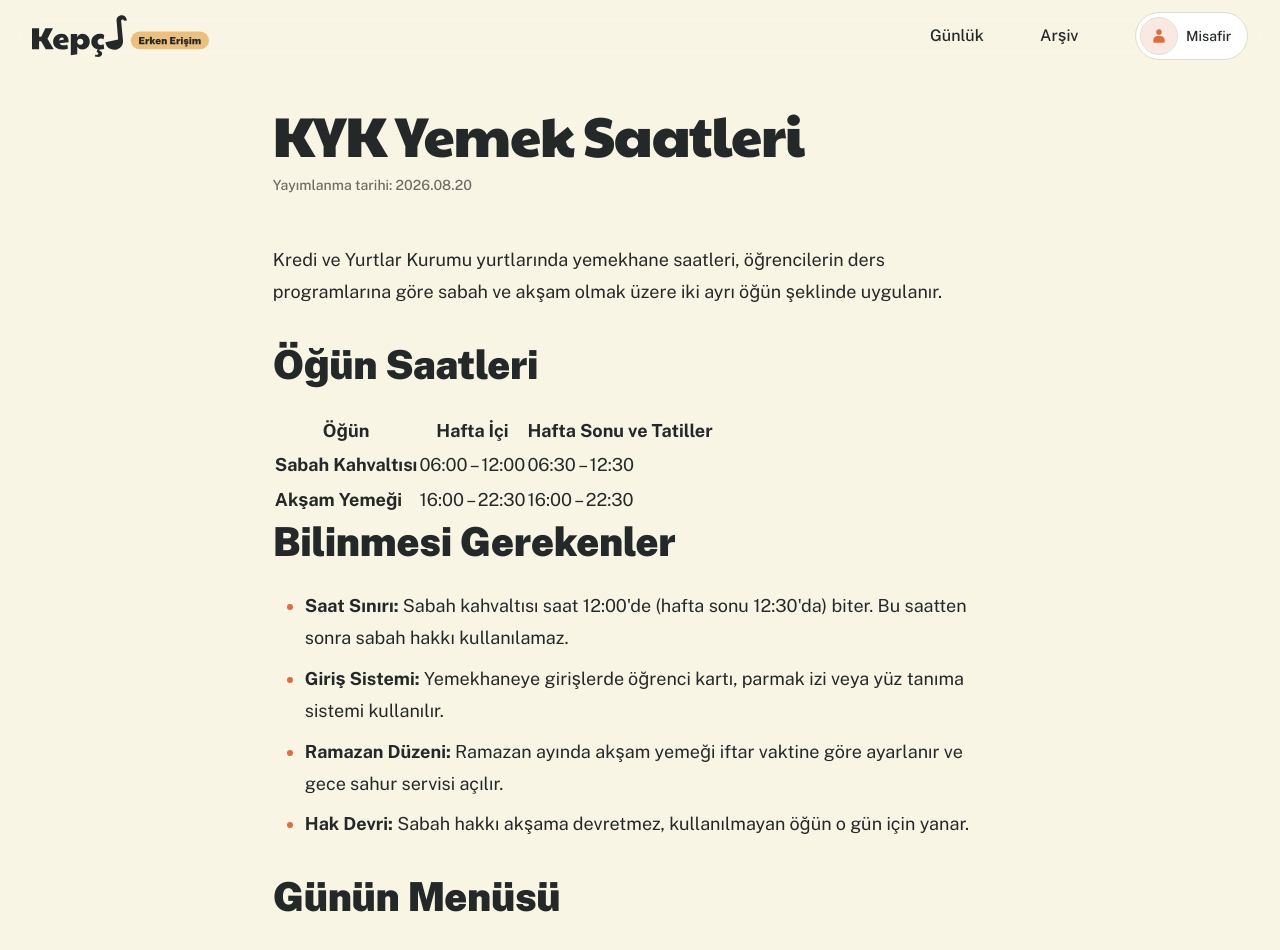
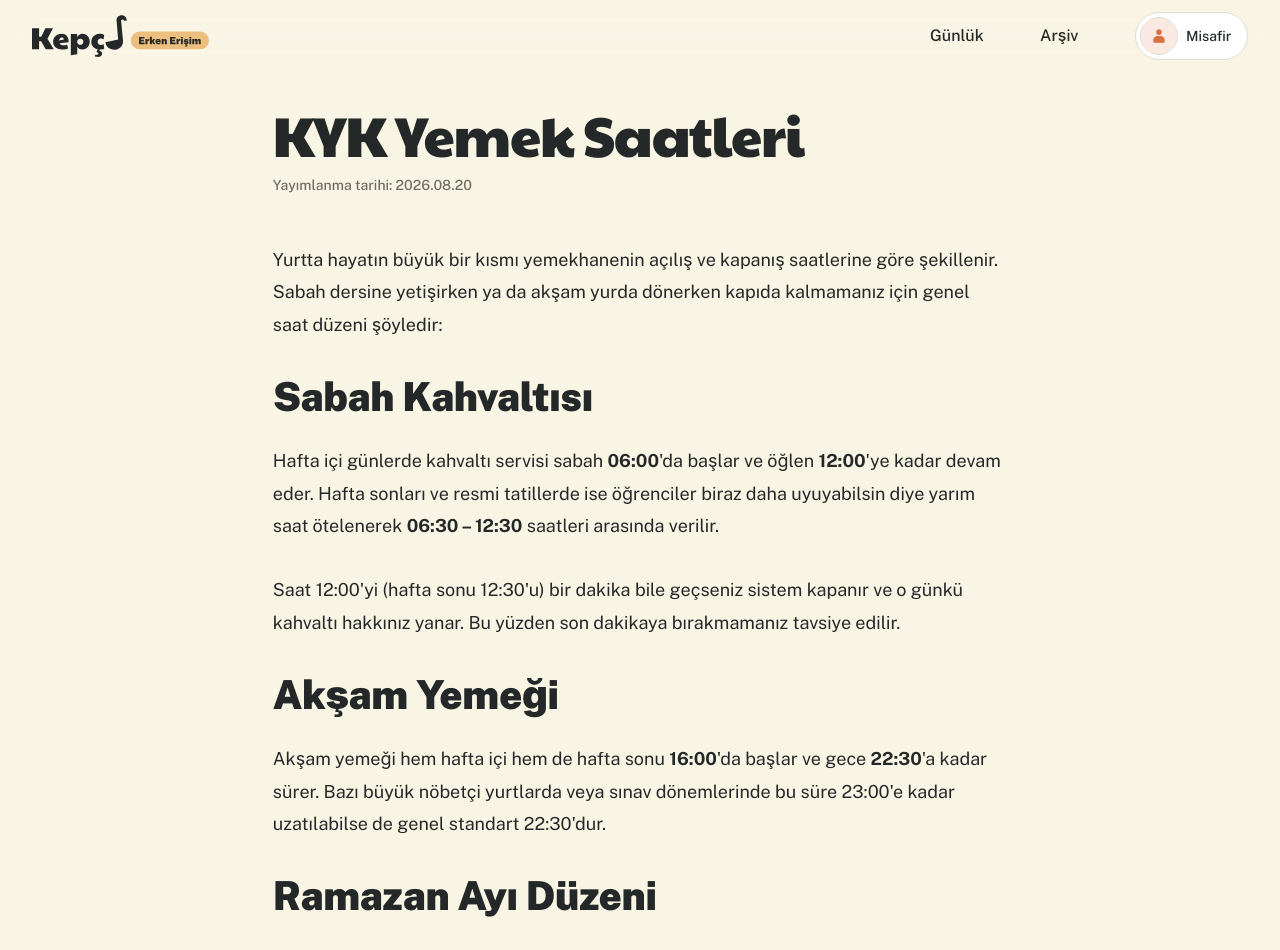
Before and after one commit to koder-cog/kepce, a SvelteKit app in the folder webapp/: page /kyk-yemek-saatleri in a window 1280 px wide. Shown: the top 950 px of the page. Built offline with nearby package versions, Linux system fonts and the light colour scheme; a web font is replaced by a local one.

Commit message:
docs(guide): rewrite guide pages in natural conversational prose without tables or item headers

```diff
--- a/webapp/src/routes/kyk-yemek-saatleri/+page.svelte
+++ b/webapp/src/routes/kyk-yemek-saatleri/+page.svelte
@@ -25,7 +25,7 @@
 
 <Seo
   title="KYK Yemek Saatleri | Kepçe"
-  description="KYK yurtlarında sabah kahvaltısı ve akşam yemeği saatleri kaçta başlıyor, kaçta bitiyor? Hafta içi ve hafta sonu yemekhane saat tablosu."
+  description="KYK yurtlarında sabah kahvaltısı ve akşam yemeği saatleri kaçta başlıyor, kaçta bitiyor? Hafta içi ve hafta sonu yemekhane saatleri."
   image="https://kepce.org/api/v1/public/og/page/rehber"
   canonical="https://kepce.org/kyk-yemek-saatleri"
   schema={guideSchema}
@@ -36,45 +36,35 @@
   dateLabel="Yayımlanma tarihi: 2026.08.20"
 >
   <p>
-    Kredi ve Yurtlar Kurumu yurtlarında yemekhane saatleri, öğrencilerin ders programlarına göre sabah ve akşam olmak üzere iki ayrı öğün şeklinde uygulanır.
+    Yurtta hayatın büyük bir kısmı yemekhanenin açılış ve kapanış saatlerine göre şekillenir. Sabah dersine yetişirken ya da akşam yurda dönerken kapıda kalmamanız için genel saat düzeni şöyledir:
   </p>
 
-  <h2>Öğün Saatleri</h2>
+  <h2>Sabah Kahvaltısı</h2>
+  <p>
+    Hafta içi günlerde kahvaltı servisi sabah <strong>06:00</strong>'da başlar ve öğlen <strong>12:00</strong>'ye kadar devam eder. Hafta sonları ve resmi tatillerde ise öğrenciler biraz daha uyuyabilsin diye yarım saat ötelenerek <strong>06:30 – 12:30</strong> saatleri arasında verilir.
+  </p>
+  <p>
+    Saat 12:00'yi (hafta sonu 12:30'u) bir dakika bile geçseniz sistem kapanır ve o günkü kahvaltı hakkınız yanar. Bu yüzden son dakikaya bırakmamanız tavsiye edilir.
+  </p>
 
-  <div class="table-responsive">
-    <table>
-      <thead>
-        <tr>
-          <th>Öğün</th>
-          <th>Hafta İçi</th>
-          <th>Hafta Sonu ve Tatiller</th>
-        </tr>
-      </thead>
-      <tbody>
-        <tr>
-          <td><strong>Sabah Kahvaltısı</strong></td>
-          <td>06:00 – 12:00</td>
-          <td>06:30 – 12:30</td>
-        </tr>
-        <tr>
-          <td><strong>Akşam Yemeği</strong></td>
-          <td>16:00 – 22:30</td>
-          <td>16:00 – 22:30</td>
-        </tr>
-      </tbody>
-    </table>
-  </div>
+  <h2>Akşam Yemeği</h2>
+  <p>
+    Akşam yemeği hem hafta içi hem de hafta sonu <strong>16:00</strong>'da başlar ve gece <strong>22:30</strong>'a kadar sürer. Bazı büyük nöbetçi yurtlarda veya sınav dönemlerinde bu süre 23:00'e kadar uzatılabilse de genel standart 22:30'dur.
+  </p>
 
-  <h2>Bilinmesi Gerekenler</h2>
-  <ul>
-    <li><strong>Saat Sınırı:</strong> Sabah kahvaltısı saat 12:00'de (hafta sonu 12:30'da) biter. Bu saatten sonra sabah hakkı kullanılamaz.</li>
-    <li><strong>Giriş Sistemi:</strong> Yemekhaneye girişlerde öğrenci kartı, parmak izi veya yüz tanıma sistemi kullanılır.</li>
-    <li><strong>Ramazan Düzeni:</strong> Ramazan ayında akşam yemeği iftar vaktine göre ayarlanır ve gece sahur servisi açılır.</li>
-    <li><strong>Hak Devri:</strong> Sabah hakkı akşama devretmez, kullanılmayan öğün o gün için yanar.</li>
-  </ul>
+  <h2>Ramazan Ayı Düzeni</h2>
+  <p>
+    Ramazan boyunca akşam yemeği saatleri iftar vaktine göre ayarlanır. Ayrıca sahura kalkacak öğrenciler için gece saatlerinde sahur servisi açılır ve sabah kahvaltısı hakkı sahur öğününde kullanılır.
+  </p>
 
-  <h2>Günün Menüsü</h2>
+  <h2>Bilmenizde Fayda Olan Ufak Detaylar</h2>
   <p>
-    Yurdunuzda bugün çıkan tabldot menüsünü ve yemekleri görmek için <a href="/" data-link>Günün Menüsü</a> sayfasına bakabilirsiniz.
+    Sabah kahvaltısı hakkınızı akşam yemeğine aktaramazsınız. Her öğünün yardımı yalnızca kendi saat aralığında geçerlidir ve kullanılmayan öğün o gün için sıfırlanır.
+  </p>
+  <p>
+    Yemekhaneye girişlerde parmak izi, yüz tanıma veya öğrenci kimlik kartı kullanılır. Turnikeden veya kasadan geçerken sistem doğrudan o öğünün hakkını düşer.
+  </p>
+  <p>
+    Bugün yurdunuzda hangi yemeklerin çıktığını merak ediyorsanız doğrudan <a href="/" data-link>Günün Menüsü</a> sayfasına bakabilirsiniz.
   </p>
 </ContentPage>
```
Also changed, not shown: webapp/src/routes/kyk-beslenme-yardimi/+page.svelte (+19 -11 lines).
